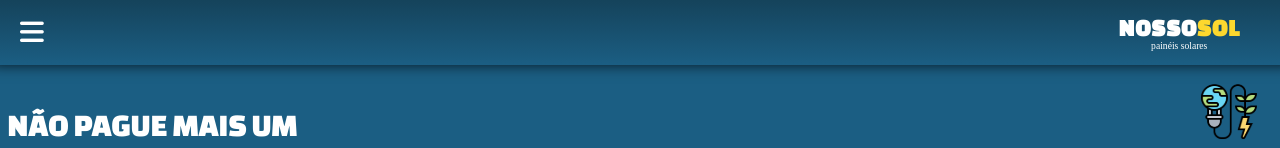
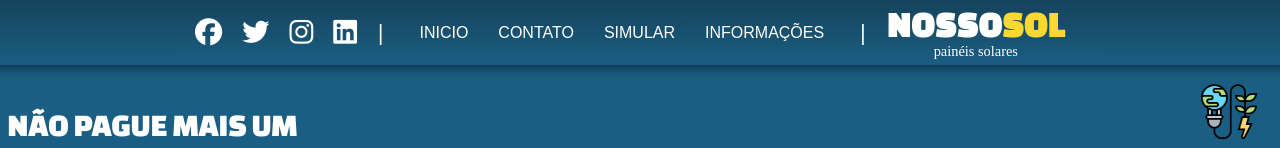
Before and after one commit to Dannick10/nosso-sol, a React (Vite) app: page / in a window 1280 px wide. Shown: the top 148 px of the page. Built offline with nearby package versions, Linux system fonts and the light colour scheme.

Commit message:
responsividade do nav

```diff
--- a/src/App.jsx
+++ b/src/App.jsx
@@ -1,6 +1,7 @@
 import { useState } from "react";
 import "./index.css";
 import "./estilos/header/header.css";
+import "./estilos/header/responsividade.css"
 
 //imgs
 import header_painel from "./img/header_painel.svg";
--- a/src/componentes/Nav/Nav.jsx
+++ b/src/componentes/Nav/Nav.jsx
@@ -6,22 +6,59 @@ const Nav = () => {
 
   const [menuContainer, setMenuContainer] = useState(null);
 
+  // Responsividade do Menu
+
   return (
     <>
+      <div className={styles.ResponsivNav}>
         <nav className={styles.nav_container}>
           <i
-          className={menuContainer ? 'fa-solid fa-x' : 'fa-solid fa-bars'}
-
-          onClick={() => menuContainer ? setMenuContainer(null) : setMenuContainer(1)}
+            className={
+              menuContainer
+                ? "burguer fa-solid fa-x"
+                : " burguer fa-solid fa-bars"
+            }
+            onClick={() =>
+              menuContainer ? setMenuContainer(null) : setMenuContainer(1)
+            }
           ></i>
 
+          <div className={styles.menuSocial}>
+            <i class="fa-brands fa-facebook"></i>
+            <i class="fa-brands fa-twitter"></i>
+            <i class="fa-brands fa-instagram"></i>
+            <i class="fa-brands fa-linkedin"></i>
+          </div>
+
+          <h1 className={styles.divisao}>|</h1>
+
+          <ul className={styles.listMenu}>
+            <a href="#header">
+              <li>INICIO</li>
+            </a>
+            <a href="#contact">
+              <li>CONTATO</li>
+            </a>
+            <a href="#simular">
+              <li>SIMULAR</li>
+            </a>
+            <a href="#info">
+              <li>INFORMAÇÕES</li>
+            </a>
+          </ul>
+
+          <h1 className={styles.divisao}>|</h1>
+
+          <a href="#header">
             <div className={styles.brand}>
               <h2>
                 NOSSO<span>SOL</span>
               </h2>
               <p>painéis solares</p>
             </div>
+          </a>
         </nav>
+      </div>
 
       {menuContainer && (
         <>
@@ -31,20 +68,30 @@ const Nav = () => {
           ></div>
 
           <div className={styles.menu}>
-
             <a href="#header">
-              <h3> <i class="fa-solid fa-house"></i> INICIO</h3>
+              <h3>
+                {" "}
+                <i class="fa-solid fa-house"></i> INICIO
+              </h3>
             </a>
             <a href="#contact">
-              <h3> <i class="fa-solid fa-phone"></i> CONTATO</h3>
+              <h3>
+                {" "}
+                <i class="fa-solid fa-phone"></i> CONTATO
+              </h3>
             </a>
             <a href="#simular">
-              <h3> <i class="fa-solid fa-chart-simple"></i> SIMULAR</h3>
+              <h3>
+                {" "}
+                <i class="fa-solid fa-chart-simple"></i> SIMULAR
+              </h3>
             </a>
             <a href="#info">
-              <h3> <i class="fa-solid fa-chart-simple"></i>  INFORMAÇÕES</h3>
+              <h3>
+                {" "}
+                <i class="fa-solid fa-chart-simple"></i> INFORMAÇÕES
+              </h3>
             </a>
-
 
             <div className={styles.social}>
               <i class="fa-brands fa-facebook"></i>
--- a/src/componentes/Nav/Nav.module.css
+++ b/src/componentes/Nav/Nav.module.css
@@ -1,3 +1,20 @@
+.ResponsivNav{
+    z-index: 4;
+    position: fixed;
+    top: 0;
+
+    display: flex;
+    justify-content: center;
+    align-items: center;
+
+    background: linear-gradient(to bottom, #15435B, #1B5E83);
+    width: 100%;
+    height: 65px;
+
+    box-shadow: 2px -11px 13px 11px rgba(0,0,0,0.75);
+}
+
+
 .nav_container{
     z-index: 4;
     position: fixed;
@@ -8,16 +25,19 @@
     justify-content: space-between;
 
     width: 100vw;
+    max-width: 930px;
     height: 65px;
     background-color: blue;
+    margin: auto;
 
     background: linear-gradient(to bottom, #15435B, #1B5E83);
 
 
-    box-shadow: 2px -11px 13px 11px rgba(0,0,0,0.75);
+
 
     user-select: none;
 }
+
 
 .nav_container i{
     font-size: 1.7em;
@@ -161,3 +181,58 @@
 .social i:hover{
     color: #FDD82E;
 }
+
+
+/* Menu Pc/tablet */
+
+
+.listMenu{
+    display: none;
+    list-style: none;
+
+}
+
+.listMenu li{
+    font-family: Changa, Arial, Helvetica, sans-serif;
+    color: white;
+    margin: 0 15px;
+    cursor: pointer;
+
+}
+
+.menuSocial{
+    display: none;
+}
+
+
+.divisao{
+    display: none;
+    color: white;
+}
+
+
+.menuSocial i:hover{
+    color: var(--corquatro);
+}
+
+.listMenu li:hover{
+    text-decoration: underline;
+}
+
+
+@media screen and (min-width: 770px) {
+
+
+    .listMenu, .menuSocial, .divisao{
+        display: flex;
+    }
+
+    .nav_container > i{
+        display: none;
+    }
+
+    .brand{
+        font-size: 1.5em;
+    }
+
+}
```
Also changed, not shown: src/estilos/header/responsividade.css (added). Lines whose indentation alone changed are shown as unchanged.
